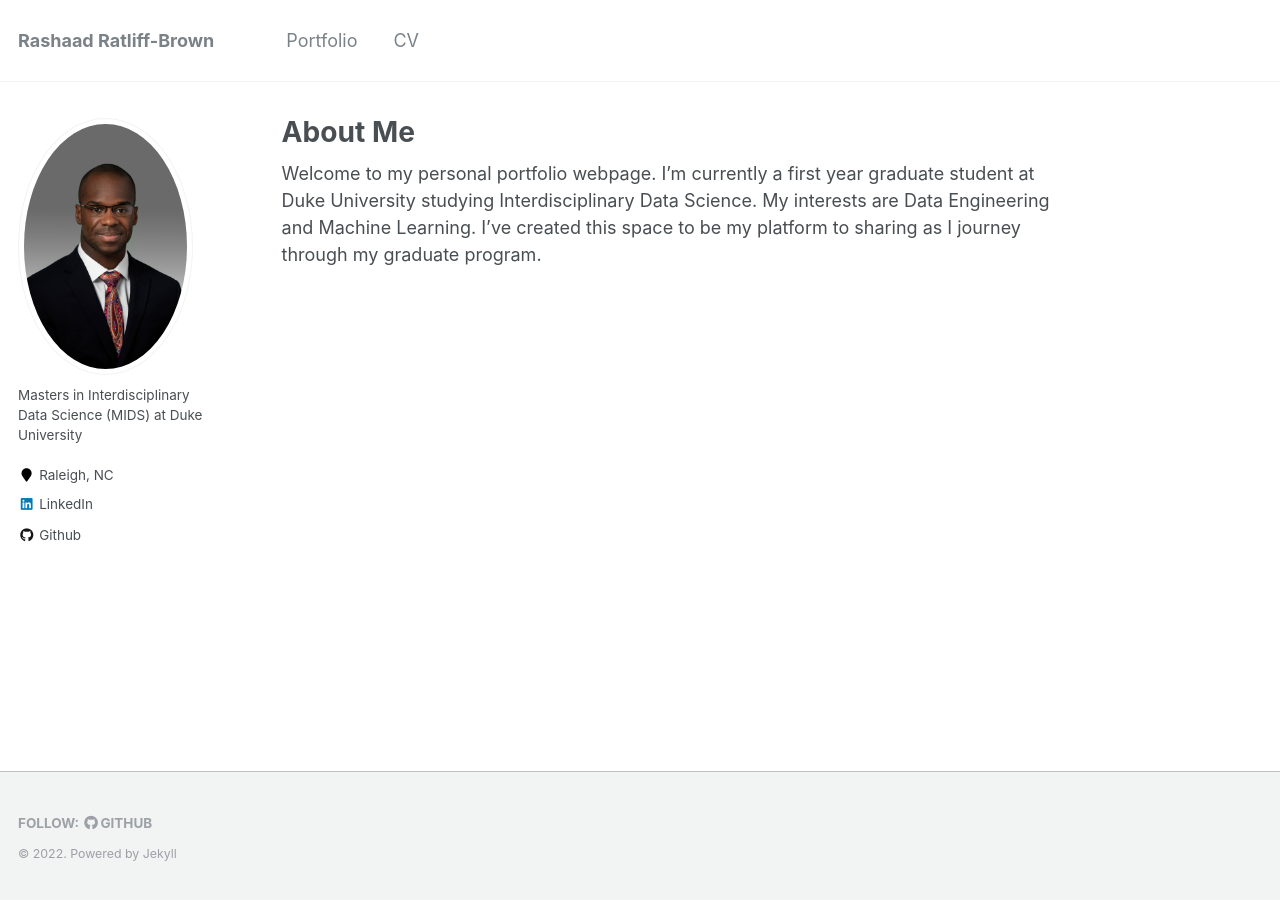
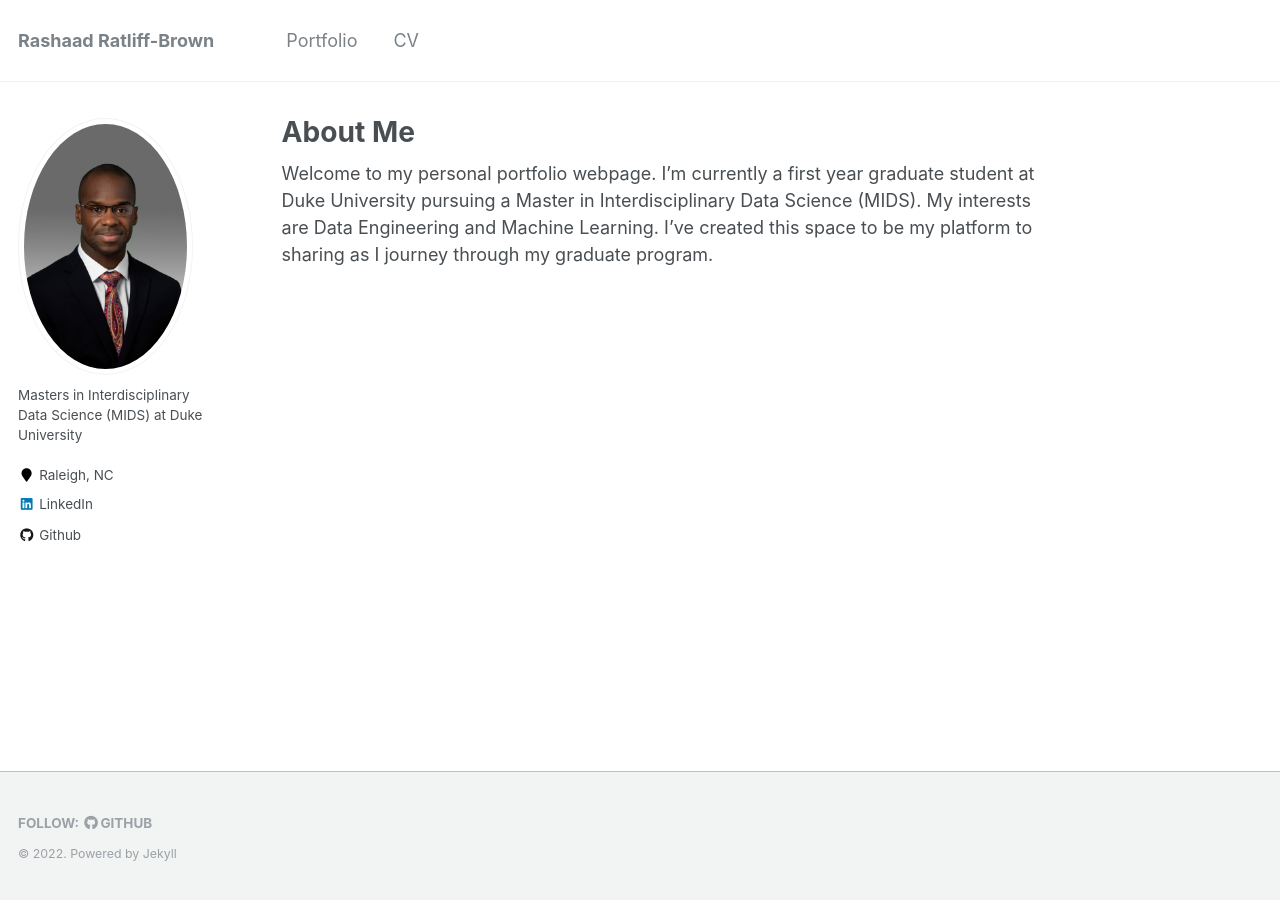
Before and after one commit to caratliff/caratliff.github.io, a Jekyll site: the page built from _pages/about.md, in a window 1280 px wide. Built offline with Jekyll 4.4.1, drawn with Linux system fonts in a browser that asks for light colours.

Commit message:
Update about.md

```diff
--- a/_pages/about.md
+++ b/_pages/about.md
@@ -8,4 +8,4 @@ redirect_from:
   - /about.html
 ---
 
-Welcome to my personal portfolio webpage. I'm currently a first year graduate student at Duke University studying Interdisciplinary Data Science. My interests are Data Engineering and Machine Learning. I've created this space to be my platform to sharing as I journey through my graduate program.
+Welcome to my personal portfolio webpage. I'm currently a first year graduate student at Duke University pursuing a Master in Interdisciplinary Data Science (MIDS). My interests are Data Engineering and Machine Learning. I've created this space to be my platform to sharing as I journey through my graduate program.
```
